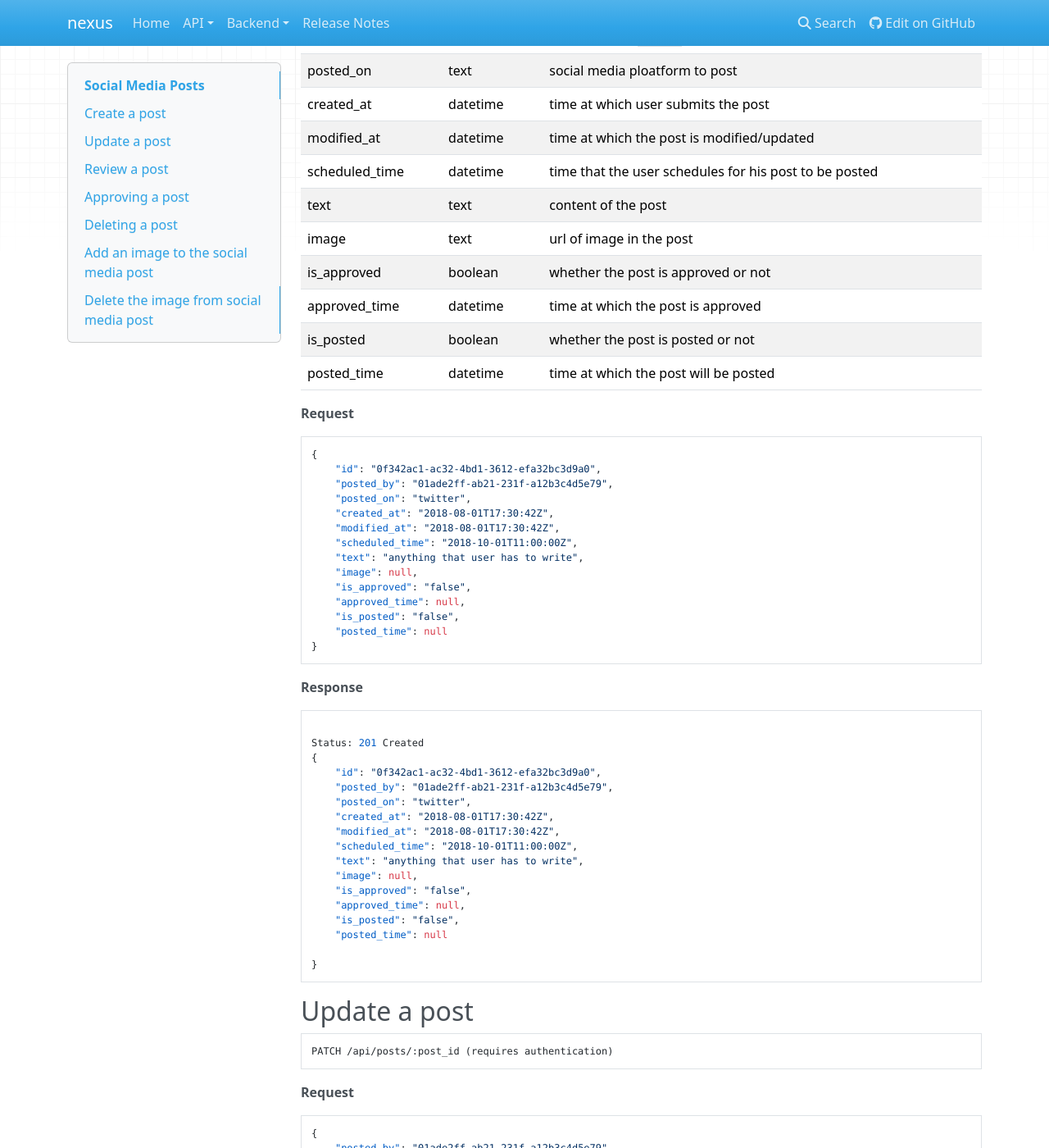
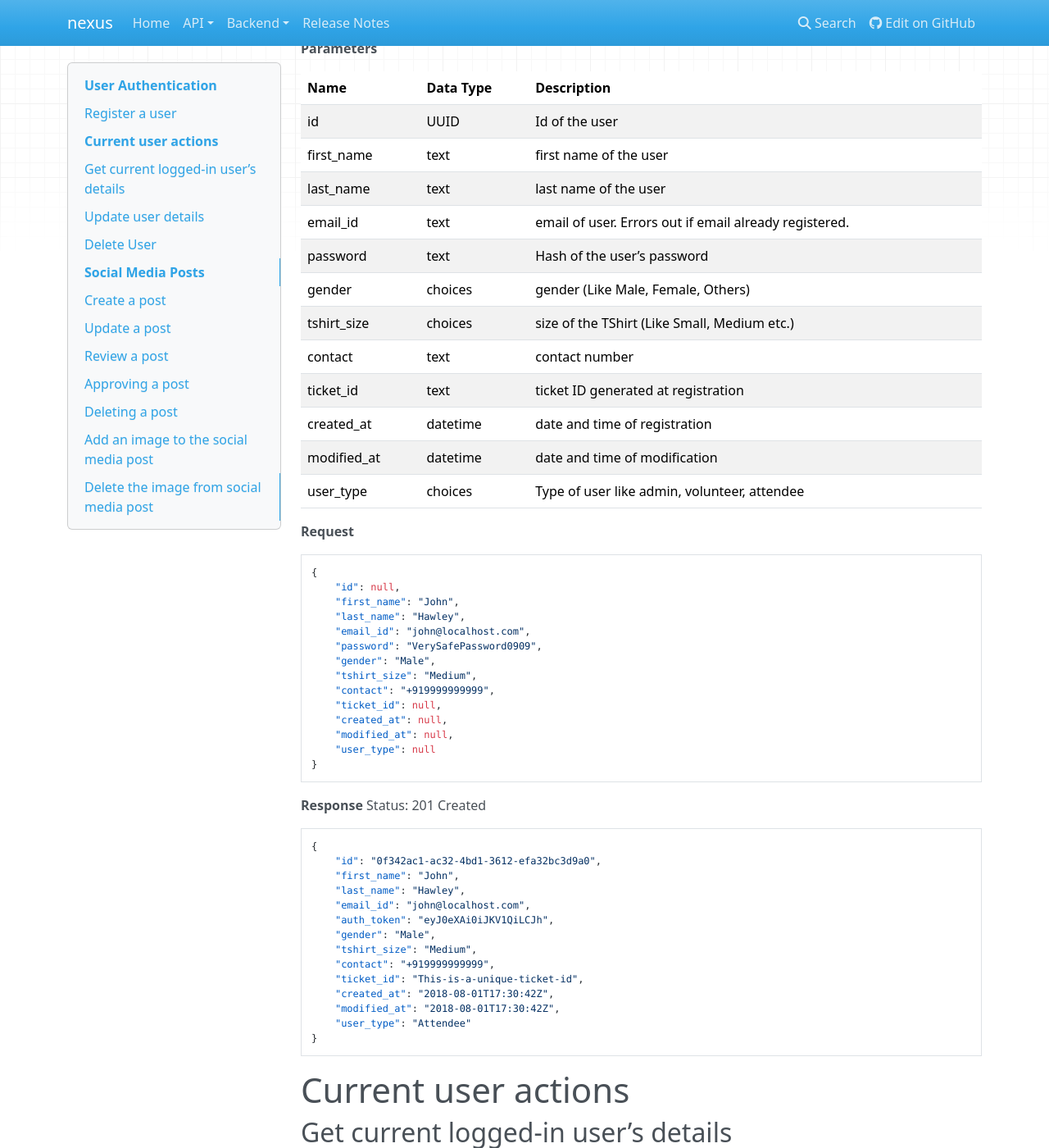
Before and after one commit to CuriousLearner/nexus, an MkDocs documentation site: the page built from docs/api/proposed_endpoints.md, in a window 1280 px wide and 1400 px high, scrolled down 546 px. Shown: the whole window at 82% size. Built offline with MkDocs 1.6.1, drawn with Linux system fonts in a browser that asks for light colours; nearby versions of some CDN libraries; old or Windows-style settings are respelled for this version of MkDocs; some of the changed text lies outside the part shown.

Commit message:
feat(docs/proposed_endpoints.md): Add auth APIs (#6)
* docs(endpoints): Add endpoints for Registration API

This adds documentation for Registration API.
This introduces the Parameters that can be dealt with on Registration API
and actions like Create, Read, Update and Delete registered user.

* fix(endpoints): Fix endpoints to consider current user

* refactor(endpoints): Order endpoints to make them easy to traverse

* fix(endpoints): Fix some json errors and refactor the code

Status codes are not part of JSON. This commit separates them.
Fix contact to include country code too.
Also removes unnecessary newlines.

````diff
--- a/docs/api/proposed_endpoints.md
+++ b/docs/api/proposed_endpoints.md
@@ -1,4 +1,143 @@
 [TOC]
+
+# User Authentication
+
+## Register a user
+
+```
+POST /api/auth/register/
+```
+
+**Parameters**
+
+Name        | Data Type | Description
+------------|-----------|---------------------------
+id          | UUID      | Id of the user
+first_name  | text      | first name of the user
+last_name   | text      | last name of the user
+email_id    | text      | email of user. Errors out if email already registered.
+password    | text      | Hash of the user's password
+gender      | choices   | gender (Like Male, Female, Others)
+tshirt_size | choices   | size of the TShirt (Like Small, Medium etc.)
+contact     | text      | contact number
+ticket_id   | text      | ticket ID generated at registration
+created_at  | datetime  | date and time of registration
+modified_at | datetime  | date and time of modification
+user_type   | choices   | Type of user like admin, volunteer, attendee
+
+
+
+**Request**
+```json
+{
+    "id": null,
+    "first_name": "John",
+    "last_name": "Hawley",
+    "email_id": "john@localhost.com",
+    "password": "VerySafePassword0909",
+    "gender": "Male",
+    "tshirt_size": "Medium",
+    "contact": "+919999999999",
+    "ticket_id": null,
+    "created_at": null,
+    "modified_at": null,
+    "user_type": null
+}
+```
+
+
+**Response**
+Status: 201 Created
+```json
+{
+    "id": "0f342ac1-ac32-4bd1-3612-efa32bc3d9a0",
+    "first_name": "John",
+    "last_name": "Hawley",
+    "email_id": "john@localhost.com",
+    "auth_token": "eyJ0eXAi0iJKV1QiLCJh",
+    "gender": "Male",
+    "tshirt_size": "Medium",
+    "contact": "+919999999999",
+    "ticket_id": "This-is-a-unique-ticket-id",
+    "created_at": "2018-08-01T17:30:42Z",
+    "modified_at": "2018-08-01T17:30:42Z",
+    "user_type": "Attendee"
+}
+```
+
+# Current user actions
+
+## Get current logged-in user's details
+
+```
+GET /api/me (requires authentication)
+```
+
+**Response**
+Status: 200 OK
+```json
+{
+    "id": "0f342ac1-ac32-4bd1-3612-efa32bc3d9a0",
+    "first_name": "Jaun",
+    "last_name": "Hawley",
+    "email_id": "jaun@localhost.com",
+    "gender": "Male",
+    "tshirt_size": "Extra Large",
+    "contact": "+919999999998",
+    "ticket_id": "This-is-a-unique-ticket-id",
+    "created_at": "2018-08-01T17:30:42Z",
+    "modified_at": "2018-08-02T07:10:42Z",
+    "user_type": "Volunteer"
+}
+```
+
+## Update user details
+
+```
+PATCH /api/me (requires authentication)
+```
+
+**Request**
+```json
+{
+    "first_name": "Jaun",
+    "last_name": "Hawley",
+    "email_id": "jaun@localhost.com",
+    "gender": "Male",
+    "tshirt_size": "Extra Large",
+    "contact": "+919999999998",
+    "user_type": "Volunteer"
+}
+```
+
+**Response**
+Status: 200 OK
+```json
+{
+    "id": "0f342ac1-ac32-4bd1-3612-efa32bc3d9a0",
+    "first_name": "Jaun",
+    "last_name": "Hawley",
+    "email_id": "jaun@localhost.com",
+    "gender": "Male",
+    "tshirt_size": "Extra Large",
+    "contact": "+919999999998",
+    "ticket_id": "This-is-a-unique-ticket-id",
+    "created_at": "2018-08-01T17:30:42Z",
+    "modified_at": "2018-08-02T07:10:42Z",
+    "user_type": "Volunteer"
+}
+```
+
+## Delete User
+
+```
+DELETE /api/me (requires authentication)
+```
+
+__NOTE__: This will be a soft-delete.
+
+**Response**
+Status: 204 No-Content
 
 # Social Media Posts
 
@@ -44,9 +183,8 @@ posted_time   | datetime    | time at which the post will be posted
 ```
 
 **Response**
+Status: 201 Created
 ```json
-
-Status: 201 Created
 {
     "id": "0f342ac1-ac32-4bd1-3612-efa32bc3d9a0",
     "posted_by": "01ade2ff-ab21-231f-a12b3c4d5e79",
@@ -88,9 +226,8 @@ PATCH /api/posts/:post_id (requires authentication)
 ```
 
 **Response**
+Status: 200 OK
 ```json
-
-Status: 200 OK
 {
     "id": "0f342ac1-ac32-4bd1-3612-efa32bc3d9a0",
     "posted_by": "01ade2ff-ab21-231f-a12b3c4d5e79",
@@ -114,9 +251,8 @@ GET /api/posts/:post_id
 ```
 
 **Response**
+Status: 200 OK
 ```json
-
-Status: 200 OK
 {
     "id": "0f342ac1-ac32-4bd1-3612-efa32bc3d9a0",
     "posted_by": "01ade2ff-ab21-231f-a12b3c4d5e79",
@@ -142,9 +278,8 @@ POST /api/posts/:post_id/approve (requires authentication)
 __NOTE__:Only an Admin or a Moderator can approve a post.
 
 **Response**
+Status: 200 OK
 ```json
-
-Status: 200 OK
 {
     "id": "0f342ac1-ac32-4bd1-3612-efa32bc3d9a0",
     "posted_by": "01ade2ff-ab21-231f-a12b3c4d5e79",
@@ -168,10 +303,7 @@ DELETE /api/posts/:post_id (requires authentication)
 ```
 
 **Response**
-```json
-
 Status: 204 No-Content
-```
 
 ## Add an image to the social media post
 
@@ -182,9 +314,8 @@ POST /api/posts/:post_id/upload_image (requires authentication)
 Image will be uploaded as multipart data as a streaming HTTP request.
 
 **Response**
+Status: 201 Created
 ```json
-
-Status: 201 Created
 {
     "id": "0f342ac1-ac32-4bd1-3612-efa32bc3d9a0",
     "posted_by": "01ade2ff-ab21-231f-a12b3c4d5e79",
@@ -208,9 +339,8 @@ DELETE /api/posts/:post_id/delete_image (requires authentication)
 ```
 
 **Response**
+Status: 200 OK
 ```json
-
-Status: 200 OK
 {
     "id": "0f342ac1-ac32-4bd1-3612-efa32bc3d9a0",
     "posted_by": "01ade2ff-ab21-231f-a12b3c4d5e79",
````
